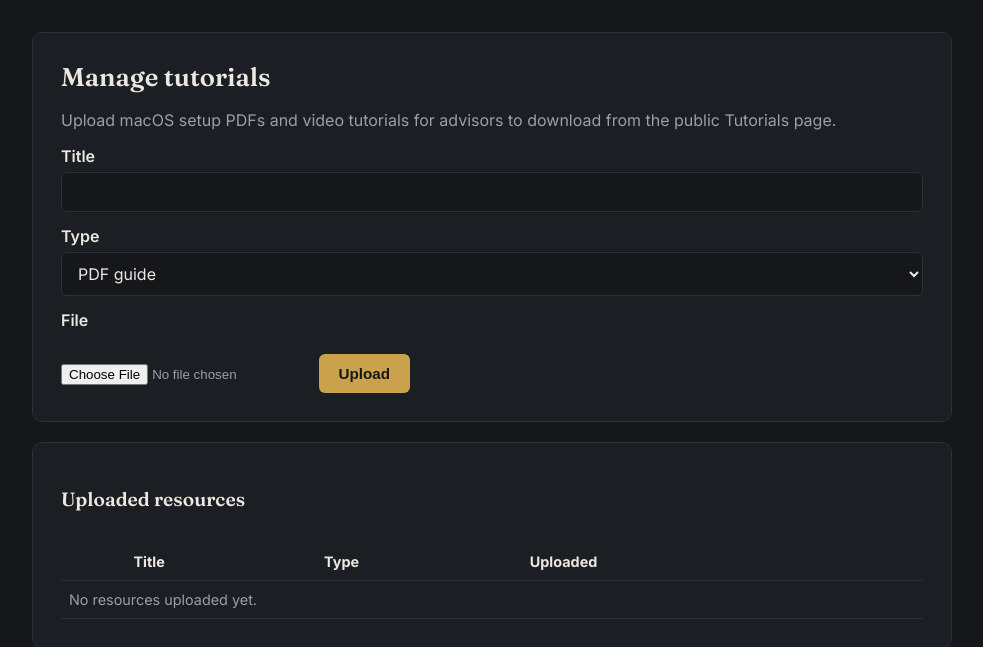
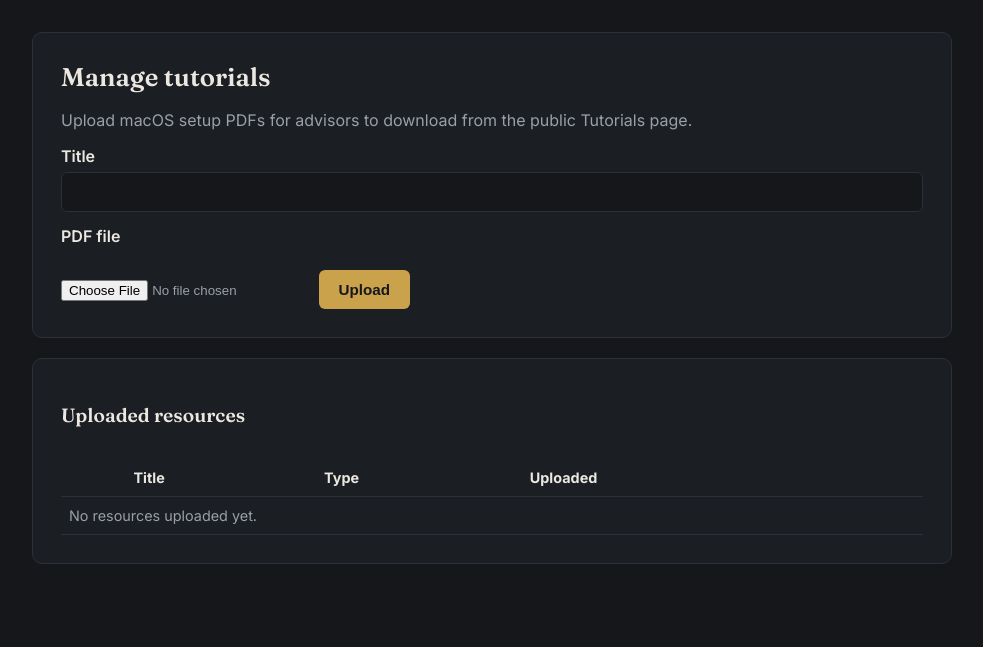
Before and after one commit to renzzog777/Onboarding_App, a Flask app: page /admin/resources in a window 1280 px wide. Shown: the part 49-696 px from the top of the page, without its empty margins (148-1131 px from the left). Run offline with Flask 3, Linux system fonts and the light colour scheme; the visitor is signed in with stand-in values (Sample User, id 1); data that the repository does not hold is empty; some libraries are stand-ins or nearby versions.

Commit message:
Remove video support; Knowledge Base is PDF-only
- Uploads accept PDF only (non-PDFs rejected with "Allowed: pdf");
  the Type dropdown is gone and resource_type is always "pdf".
- Drop the ffmpeg thumbnail branch; pdftoppm is kept.
- Upload limit 2GB -> 100MB (app.py MAX_CONTENT_LENGTH, Caddyfile).
- Dockerfile no longer installs ffmpeg (poppler-utils kept).
- /tutorials lists PDFs only; legacy video rows stay visible in
  Admin > Manage Tutorials so they can be deleted.
- Docs updated; add tests (with a conftest that isolates the database
  and upload folders from real data).

Co-Authored-By: Claude Opus 5.5 <noreply@anthropic.com>

```diff
--- a/app.py
+++ b/app.py
@@ -44,7 +44,6 @@ SECRET_KEY_FILE = os.path.join(BASE_DIR, "data", ".flask_secret")
 
 ALLOWED_EXTENSIONS = {
     "pdf": {"pdf"},
-    "video": {"mp4", "mov", "m4v"},
 }
 
 # The admin password gates the tutorial upload/delete pages. Set it via the
@@ -76,7 +75,7 @@ def _load_or_create_secret_key():
 
 app = Flask(__name__)
 app.secret_key = _load_or_create_secret_key()
-app.config["MAX_CONTENT_LENGTH"] = 2 * 1024 * 1024 * 1024  # 2GB, for video uploads
+app.config["MAX_CONTENT_LENGTH"] = 100 * 1024 * 1024  # 100MB, for PDF uploads
 
 # The app runs behind Nginx (see deploy/nginx.conf), which sets
 # X-Forwarded-For and X-Forwarded-Proto. Without ProxyFix, request.remote_addr
@@ -362,8 +361,7 @@ def delete_session(session_id):
 def tutorials():
     resources = db.list_resources()
     pdfs = [r for r in resources if r["resource_type"] == "pdf"]
-    videos = [r for r in resources if r["resource_type"] == "video"]
-    return render_template("tutorials.html", pdfs=pdfs, videos=videos)
+    return render_template("tutorials.html", pdfs=pdfs)
 
 
 @app.route("/tutorials/<int:resource_id>/download")
@@ -407,14 +405,14 @@ def admin_resources():
 @admin_required
 def upload_resource():
     title = request.form.get("title", "").strip()
-    resource_type = request.form.get("resource_type", "")
+    resource_type = "pdf"
     file = request.files.get("file")
 
-    if not title or resource_type not in ALLOWED_EXTENSIONS or not file or not file.filename:
+    if not title or not file or not file.filename:
         return render_template(
             "admin_resources.html",
             resources=db.list_resources(),
-            error="Title, type, and a file are all required.",
+            error="A title and a PDF file are both required.",
         )
 
     ext = file.filename.rsplit(".", 1)[-1].lower() if "." in file.filename else ""
@@ -492,21 +490,6 @@ def _generate_thumbnail(saved_path, resource_type, stored_name):
                 stderr=subprocess.DEVNULL,
                 timeout=30,
             )
-        elif resource_type == "video":
-            subprocess.run(
-                [
-                    "ffmpeg", "-y",
-                    "-i", saved_path,
-                    "-ss", "00:00:01",
-                    "-vframes", "1",
-                    "-vf", "scale=320:-1",
-                    thumb_path,
-                ],
-                check=True,
-                stdout=subprocess.DEVNULL,
-                stderr=subprocess.DEVNULL,
-                timeout=30,
-            )
         else:
             return None
         return thumb_name if os.path.exists(thumb_path) else None
@@ -517,7 +500,7 @@ def _generate_thumbnail(saved_path, resource_type, stored_name):
 
 def _backfill_thumbnails():
     """Regenerate thumbnails for resources that don't have one (e.g. uploaded
-    before a generation bug was fixed, or before ffmpeg/pdftoppm was
+    before a generation bug was fixed, or before pdftoppm was
     installed). Runs once at startup; failures are left as fallback icons."""
     for resource in db.list_resources():
         if resource["thumbnail"]:
--- a/database.py
+++ b/database.py
@@ -156,7 +156,7 @@ def delete_session(session_id):
     conn.close()
 
 
-# --- Tutorial resources (admin-uploaded PDFs / videos) ---
+# --- Tutorial resources (admin-uploaded PDFs) ---
 
 
 def add_resource(title, resource_type, filename, original_filename, thumbnail=None):
--- a/templates/admin_resources.html
+++ b/templates/admin_resources.html
@@ -3,20 +3,14 @@
 {% block content %}
 <div class="card">
     <h1>Manage tutorials</h1>
-    <p class="muted">Upload macOS setup PDFs and video tutorials for advisors to download from the public Tutorials page.</p>
+    <p class="muted">Upload macOS setup PDFs for advisors to download from the public Tutorials page.</p>
 
     <form method="POST" action="{{ url_for('upload_resource') }}" enctype="multipart/form-data">
         <label for="title">Title</label>
         <input type="text" id="title" name="title" required>
 
-        <label for="resource_type">Type</label>
-        <select id="resource_type" name="resource_type" style="width:100%;padding:10px 12px;border:1px solid var(--border);border-radius:6px;font-size:1rem;margin-top:0;">
-            <option value="pdf">PDF guide</option>
-            <option value="video">Video tutorial</option>
-        </select>
-
-        <label for="file">File</label>
-        <input type="file" id="file" name="file" required>
+        <label for="file">PDF file</label>
+        <input type="file" id="file" name="file" accept=".pdf,application/pdf" required>
 
         {% if error %}<p class="error">{{ error }}</p>{% endif %}
 
@@ -38,7 +32,7 @@
                     {% if r['thumbnail'] %}
                         <img class="resource-thumb-sm" src="{{ url_for('resource_thumbnail', resource_id=r['id']) }}" alt="">
                     {% else %}
-                        <span class="resource-thumb-sm resource-thumb-fallback">{{ 'PDF' if r['resource_type'] == 'pdf' else 'VIDEO' }}</span>
+                        <span class="resource-thumb-sm resource-thumb-fallback">PDF</span>
                     {% endif %}
                 </td>
                 <td>{{ r['title'] }}</td>
--- a/templates/index.html
+++ b/templates/index.html
@@ -20,7 +20,7 @@
             <path d="M40 10c0-1.1-.9-2-2-2H26v32h12a2 2 0 0 0 2-2V10Z" stroke="currentColor" stroke-width="2"/>
         </svg>
         <span class="home-tile-label">Tutorials</span>
-        <span class="home-tile-desc">macOS setup guides &amp; videos</span>
+        <span class="home-tile-desc">macOS setup guides (PDF)</span>
     </a>
 </div>
 {% endblock %}
```
Also changed, not shown: DOCKER.md (+1 -1 lines), templates/tutorials.html (+1 -19 lines), tests/conftest.py (added, +27 -0 lines), tests/test_pdf_only.py (added, +85 -0 lines), README.md, deploy/README.md, 2 other files.
